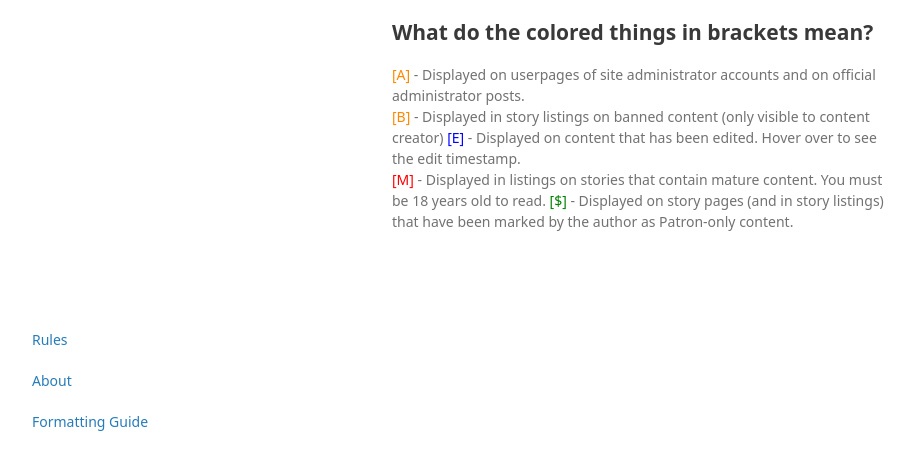
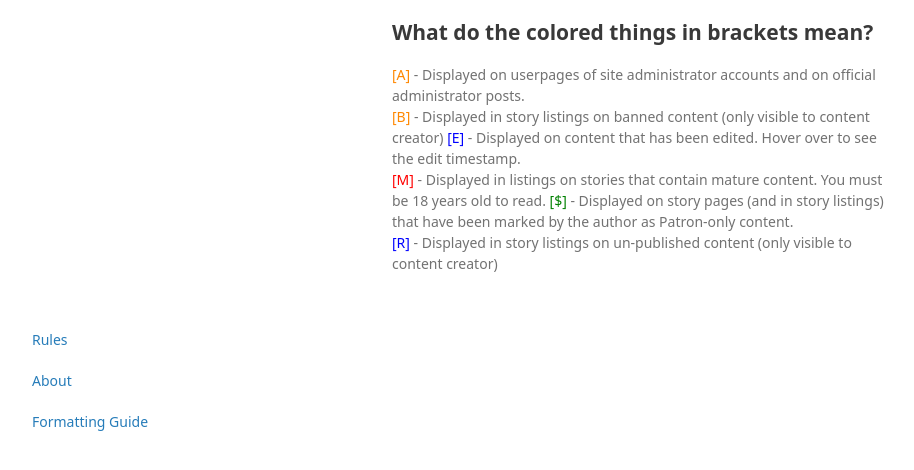
Before and after one commit to captainmeta4/captainsjournal, a Flask app: page /info/about in a window 1280 px wide. Shown: the part 298-768 px from the top of the page, without its empty margins (178-1092 px from the left). Run offline with Flask 2, Linux system fonts and the light colour scheme; parts of the project's set-up code (start-up, migrations or seed data) failed here and were passed over; some libraries are stand-ins or nearby versions.

Commit message:
Update about.html

```diff
--- a/templates/info/about.html
+++ b/templates/info/about.html
@@ -18,5 +18,6 @@
 {% include "tags/b.html" %}- Displayed in story listings on banned content (only visible to content creator)
 <span class="blue">[E]</span> - Displayed on content that has been edited. Hover over to see the edit timestamp.<br>
 {% include "tags/m.html" %}- Displayed in listings on stories that contain mature content. You must be 18 years old to read.
-{% include "tags/p.html" %}- Displayed on story pages (and in story listings) that have been marked by the author as Patron-only content.</p>
+{% include "tags/p.html" %}- Displayed on story pages (and in story listings) that have been marked by the author as Patron-only content.<br>
+{% include "tags/r.html" %}- Displayed in story listings on un-published content (only visible to content creator) </p>
 {% endblock %}
```
